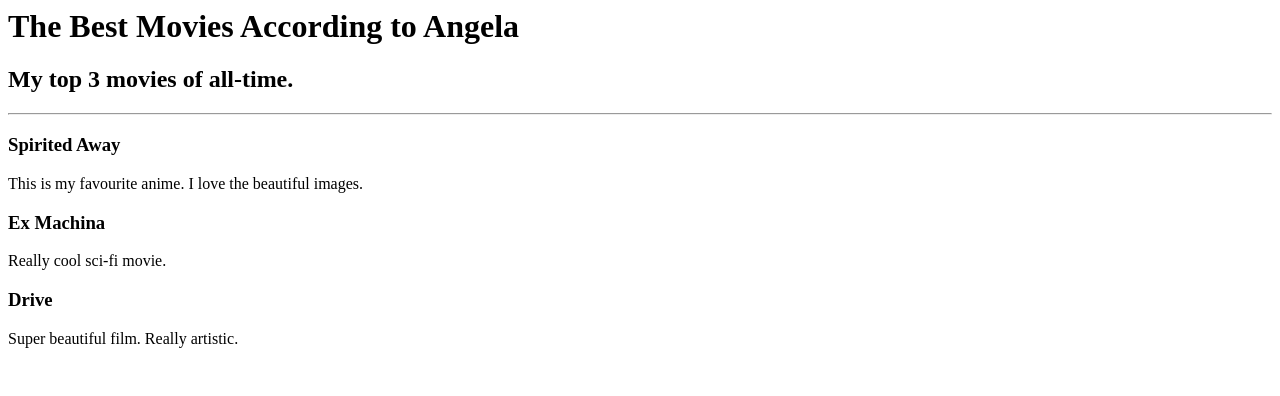
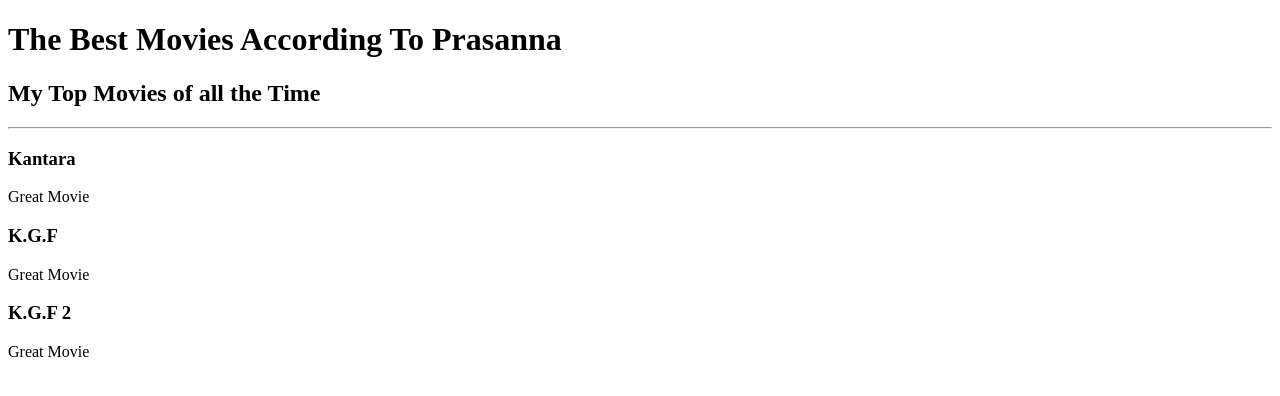
Before and after one commit to PrasannaBillava37/new_start, a plain HTML site: page public/movie-ranking.html in a window 1280 px wide. Drawn offline with Linux system fonts and the light colour scheme.

Commit message:
movie-ranking.html

```diff
--- a/public/movie-ranking.html
+++ b/public/movie-ranking.html
@@ -1,9 +1,19 @@
-<h1>The Best Movies According to Angela</h1>
-<h2>My top 3 movies of all-time.</h2>
-<hr />
-<h3>Spirited Away</h3>
-<p>This is my favourite anime. I love the beautiful images.</p>
-<h3>Ex Machina</h3>
-<p>Really cool sci-fi movie.</p>
-<h3>Drive</h3>
-<p>Super beautiful film. Really artistic.</p>
+<!DOCTYPE html>
+<html lang="en">
+<head>
+    <meta charset="UTF-8">
+    <meta name="viewport" content="width=<>, initial-scale=1.0">
+    <title>Document</title>
+</head>
+<body>
+    <h1>The Best Movies According To Prasanna</h1>
+    <h2>My Top Movies of all the Time</h2>
+    <hr />
+    <h3>Kantara</h3>
+    <P>Great Movie </P>
+    <h3>K.G.F</h3>
+    <P>Great Movie </P>
+    <h3>K.G.F 2</h3>
+    <P>Great Movie </P>
+</body>
+</html><!-- Write your code below -->
```
